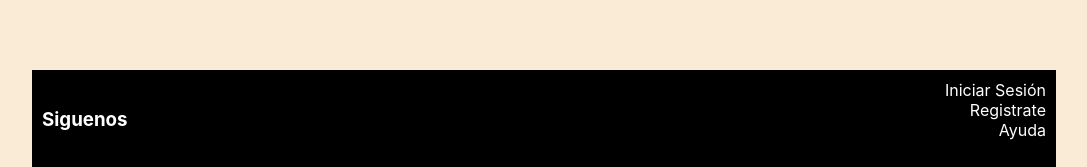
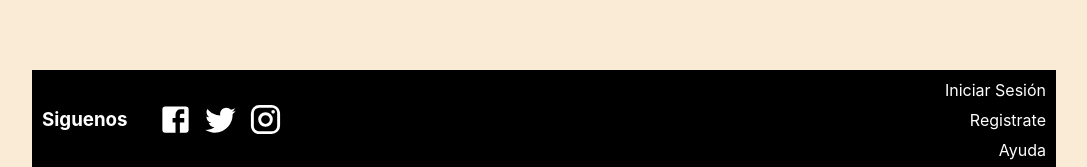
Before and after one commit to richardulloa/connecting_people, a React (Create React App) app in the folder conektin/: page / in a window 1280 px wide. Shown: the part 1304-1471 px from the top of the page, without its empty margins (96-1183 px from the left). Built offline with nearby package versions, Linux system fonts and the light colour scheme.

Commit message:
estructura terminada

```diff
--- a/conektin/package.json
+++ b/conektin/package.json
@@ -5,6 +5,7 @@
   "dependencies": {
     "@emotion/react": "^11.11.1",
     "@emotion/styled": "^11.11.0",
+    "@mui/icons-material": "^5.14.19",
     "@mui/material": "^5.14.19",
     "@testing-library/jest-dom": "^5.17.0",
     "@testing-library/react": "^13.4.0",
--- a/conektin/src/componentes/InicioSinLogin.jsx
+++ b/conektin/src/componentes/InicioSinLogin.jsx
@@ -1,23 +1,22 @@
 import React from "react";
-import '../css/InicioSinLogin.css'
+import "../css/InicioSinLogin.css";
+import FacebookIcon from "@mui/icons-material/Facebook";
+import TwitterIcon from '@mui/icons-material/Twitter';
+import InstagramIcon from '@mui/icons-material/Instagram';
 
 const InicioSinLogin = () => {
-  const listaDeImagenes = ['facebook.png', 'twiiter.png', 'instagram.png']
-
   return (
-
     <div className="Nologin">
       <div className="cabecera">
         <div>
-          <img className="imglogo" src="https://th.bing.com/th/id/OIP.BSdNpNqWXmy1WQ0o0qtRCwHaFy?rs=1&pid=ImgDetMain" />
+          <img
+            className="imglogo"
+            src="https://th.bing.com/th/id/OIP.BSdNpNqWXmy1WQ0o0qtRCwHaFy?rs=1&pid=ImgDetMain"
+          />
         </div>
         <div className="botones">
-          <button className="btn1">
-            Iniciar Sesion
-          </button>
-          <button className="btn2">
-            Registrate
-          </button>
+          <button className="btn1">Iniciar Sesion</button>
+          <button className="btn2">Registrate</button>
         </div>
       </div>
       <div className="contenido">
@@ -29,7 +28,10 @@ const InicioSinLogin = () => {
             repellendus quaerat! Officiis ipsa dolore necessitatibus commodi
             eligendi adipisci? Nostrum earum repellendus quia?
           </p>
-          <img className='imgcont' src="https://i.kinja-img.com/image/upload/c_fit,q_60,w_1315/290c1a587fb5e6a9ac97ee526ff8d6c7.jpg" />
+          <img
+            className="imgcont"
+            src="https://i.kinja-img.com/image/upload/c_fit,q_60,w_1315/290c1a587fb5e6a9ac97ee526ff8d6c7.jpg"
+          />
         </section>
         <section className="contenido2">
           <h2>Titulo Lema</h2>
@@ -38,40 +40,40 @@ const InicioSinLogin = () => {
               <p>
                 Lorem ipsum dolor sit amet, consectetur adipisicing elit. Fuga
                 laborum consequuntur cum facilis officiis! Excepturi molestias,
-                sit perferendis facilis, perspiciatis necessitatibus debitis alias
-                modi distinctio voluptates sequi at illum? Aliquid.
+                sit perferendis facilis, perspiciatis necessitatibus debitis
+                alias modi distinctio voluptates sequi at illum? Aliquid.
               </p>
             </article>
             <article>
               <p>
                 Lorem ipsum dolor sit amet, consectetur adipisicing elit. Fuga
                 laborum consequuntur cum facilis officiis! Excepturi molestias,
-                sit perferendis facilis, perspiciatis necessitatibus debitis alias
-                modi distinctio voluptates sequi at illum? Aliquid.
+                sit perferendis facilis, perspiciatis necessitatibus debitis
+                alias modi distinctio voluptates sequi at illum? Aliquid.
               </p>
             </article>
             <article>
               <p>
                 Lorem ipsum dolor sit amet, consectetur adipisicing elit. Fuga
                 laborum consequuntur cum facilis officiis! Excepturi molestias,
-                sit perferendis facilis, perspiciatis necessitatibus debitis alias
-                modi distinctio voluptates sequi at illum? Aliquid.
+                sit perferendis facilis, perspiciatis necessitatibus debitis
+                alias modi distinctio voluptates sequi at illum? Aliquid.
               </p>
             </article>
             <article>
               <p>
                 Lorem ipsum dolor sit amet, consectetur adipisicing elit. Fuga
                 laborum consequuntur cum facilis officiis! Excepturi molestias,
-                sit perferendis facilis, perspiciatis necessitatibus debitis alias
-                modi distinctio voluptates sequi at illum? Aliquid.
+                sit perferendis facilis, perspiciatis necessitatibus debitis
+                alias modi distinctio voluptates sequi at illum? Aliquid.
               </p>
             </article>
             <article>
               <p>
                 Lorem ipsum dolor sit amet, consectetur adipisicing elit. Fuga
                 laborum consequuntur cum facilis officiis! Excepturi molestias,
-                sit perferendis facilis, perspiciatis necessitatibus debitis alias
-                modi distinctio voluptates sequi at illum? Aliquid.
+                sit perferendis facilis, perspiciatis necessitatibus debitis
+                alias modi distinctio voluptates sequi at illum? Aliquid.
               </p>
             </article>
           </div>
@@ -79,14 +81,14 @@ const InicioSinLogin = () => {
       </div>
 
       <div className="pie">
-      <h3>Siguenos</h3>
-        <div className='enlacesimg'>
-          <img />
-          <img />
-          <img />
+        <h3>Siguenos</h3>
+        <div className="enlacesimg">
+          <FacebookIcon className="fi"  fontSize="large"/>
+          <TwitterIcon className="ti" fontSize="large"/>
+          <InstagramIcon className="ii" fontSize="large"/>
           <img />
         </div>
-        <div className='enlacespag'>
+        <div className="enlacespag">
           <a>Iniciar Sesión</a>
           <a>Registrate</a>
           <a>Ayuda</a>
--- a/conektin/src/css/InicioSinLogin.css
+++ b/conektin/src/css/InicioSinLogin.css
@@ -2,12 +2,11 @@
   background-color: antiquewhite;
 }
 
-.cabecera,
-.pie {
+.cabecera {
   display: flex;
   justify-content: space-between;
   align-items: center;
-    padding: 10px
+  padding: 10px;
 }
 
 .imglogo {
@@ -42,7 +41,7 @@
   padding: 20px;
   margin-bottom: 20px;
 }
-.imgcont{
+.imgcont {
   width: 800px;
   height: 600px;
 }
@@ -52,15 +51,37 @@
   margin: 40px;
 }
 
-.enlacespag {
+.pie {
   display: flex;
-    flex-direction: column;
-    align-items: flex-end;
-    margin-bottom: 20px;
+  justify-content: space-between;
+  align-items: center;
+  padding: 10px;
   background-color: black;
 }
 
-.pie , .pie h3, .enlacespag a{
+.enlacesimg {
+  display: flex;
+  gap: 10px;
+}
+
+.enlacespag {
+  display: flex;
+  gap: 10px;
+  margin-left: auto; /* Mueve enlacespag hacia la derecha */
+  flex-direction: column;
+  align-items: end;
+}
+
+.pie h3, .enlacespag,
+.enlacespag a,
+.enlacesimg,
+.fi,
+.ti,
+.ii {
   background-color: black;
   color: white;
 }
+
+.pie h3 {
+    margin-right: 30px;
+}
```
Also changed, not shown: 1 other file (tests, documents, lock files or other folders). Lines whose indentation alone changed are shown as unchanged.
